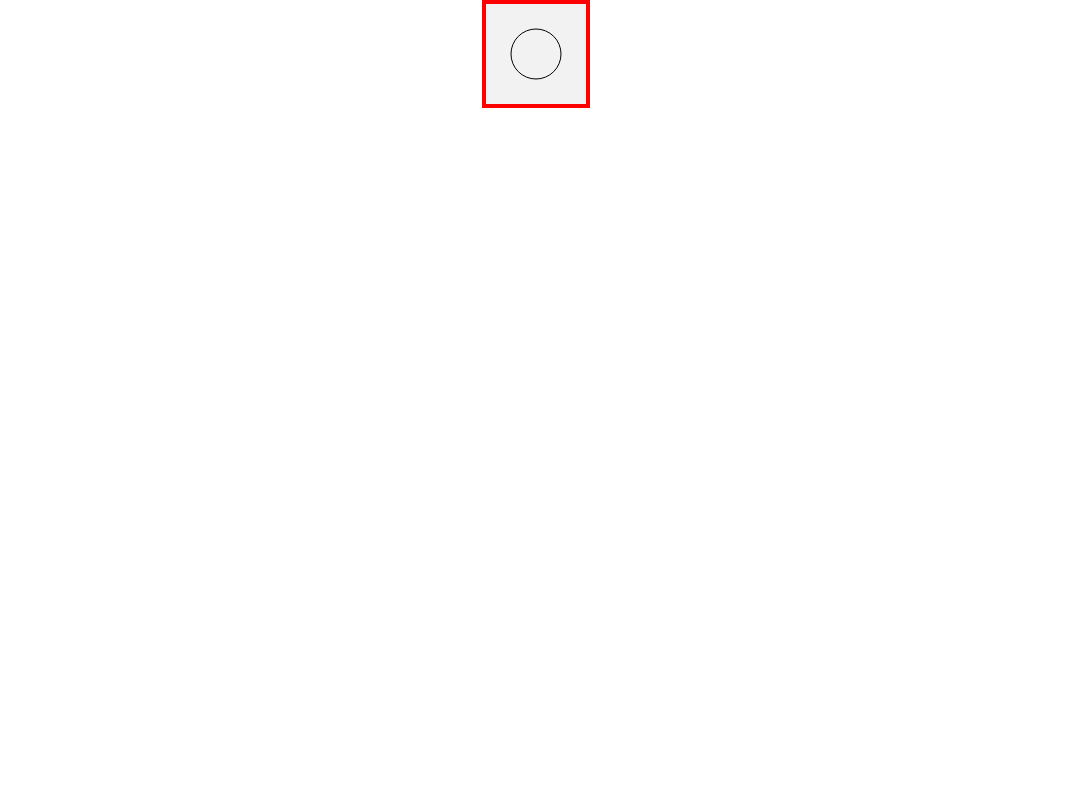
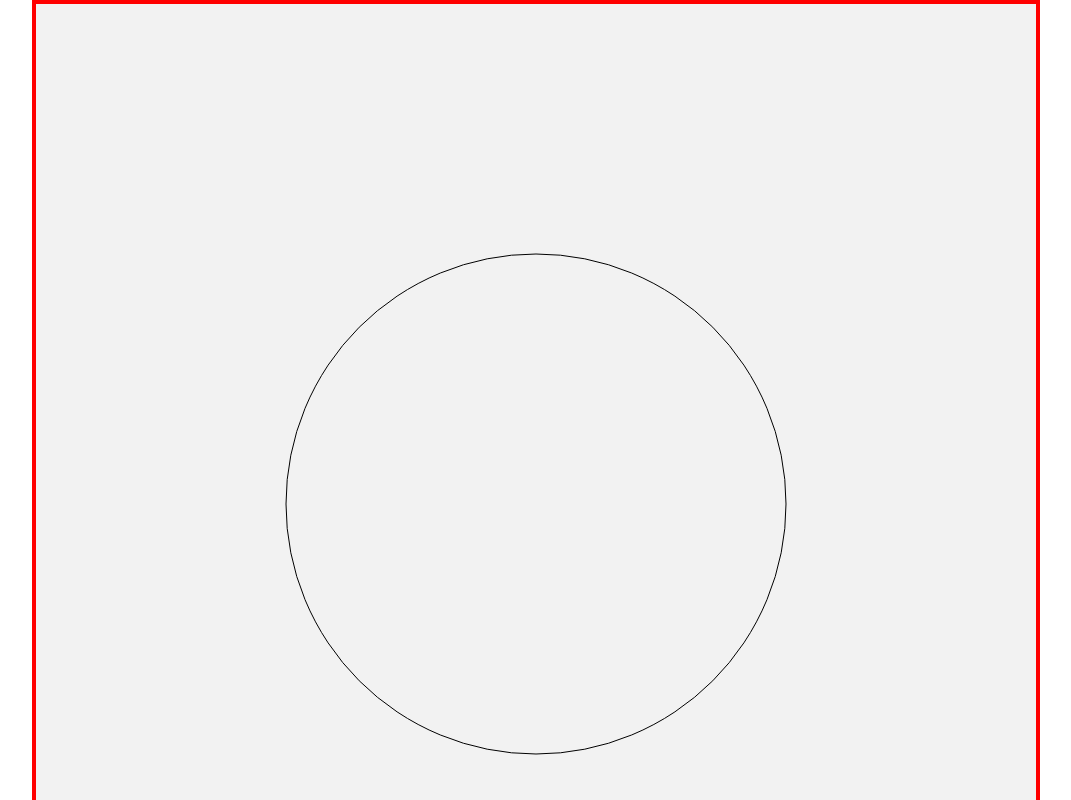
Before and after one commit to kevinmaes/maze, a React (Create React App) app: page / in a window 1280 px wide. Shown: the top 800 px of the page, without its empty margins (104-1175 px from the left). Built offline with nearby package versions, Linux system fonts and the light colour scheme.

Commit message:
Pass width/height of 100px to Stage

```diff
--- a/src/App.tsx
+++ b/src/App.tsx
@@ -20,7 +20,7 @@ const App: React.FC = () => {
           Learn React
         </a>
       </header> */}
-      <Stage />
+      <Stage width={1000} height={1000} />
     </div>
   );
 };
```
